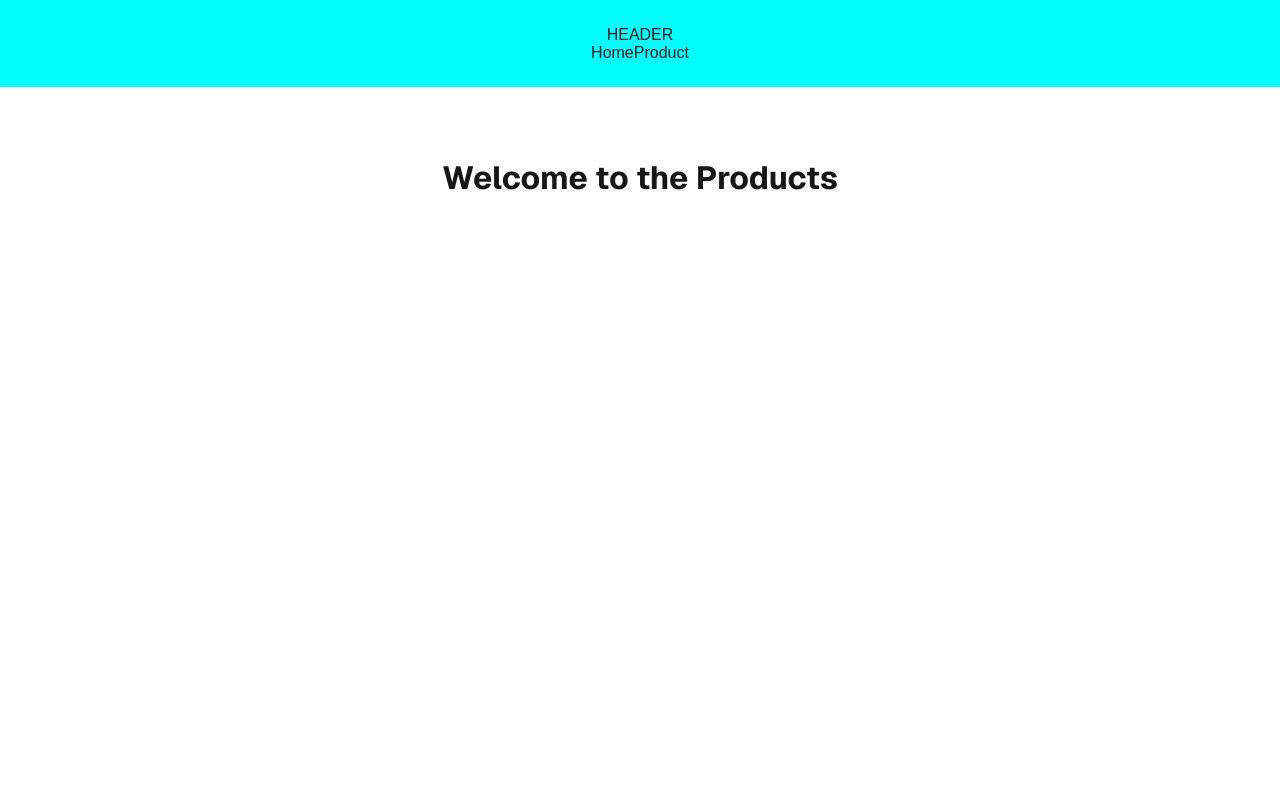
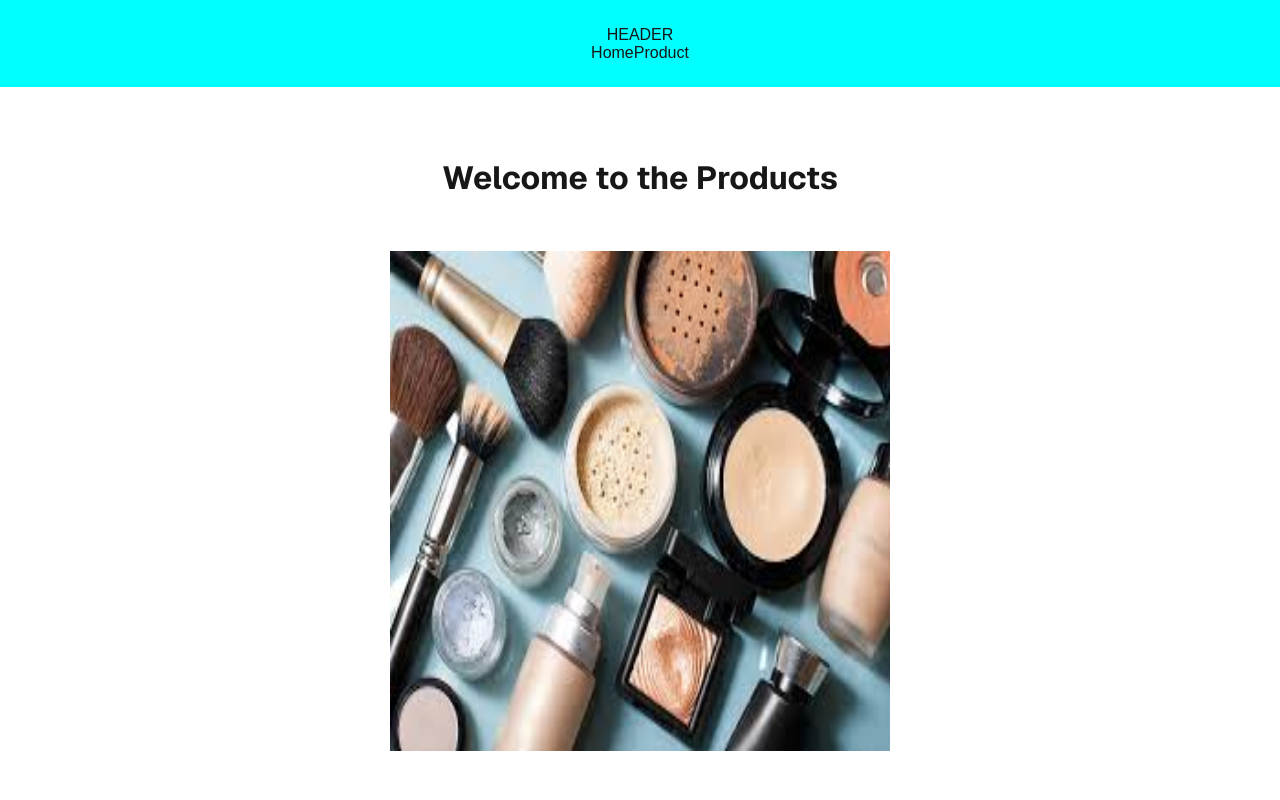
Before and after one commit to akverma2496/nextjs-learn, a Next.js app: page / in a window 1280 px wide. Shown: the top 800 px of the page. Built offline with nearby package versions, Linux system fonts and the light colour scheme.

Commit message:
static-assets-plus-api-task

```diff
--- a/src/app/api/products/[id]/route.js
+++ b/src/app/api/products/[id]/route.js
@@ -2,7 +2,9 @@ import { NextResponse } from "next/server";
 
 export async function GET(request, {params}) {
     const {id} = params
-  const response = await fetch(`https://dummyjson.com/products/${id}`)
+  const response = await fetch(`https://dummyjson.com/products/${id}`, {cache: "force-cache",
+    next: {revalidate : 3200}
+  })
   const product = await response.json()
   return NextResponse.json(product)
 }
--- a/src/app/api/products/route.js
+++ b/src/app/api/products/route.js
@@ -2,7 +2,9 @@ import { NextResponse } from "next/server";
 
 export async function GET() {
   console.log('API was called');
-  const response = await fetch("https://dummyjson.com/products")
+  const response = await fetch("https://dummyjson.com/products", {cache: "force-cache",
+    next: {revalidate : 3200}
+  })
   const products = await response.json()
   return NextResponse.json(products)
 }
--- a/src/app/page.js
+++ b/src/app/page.js
@@ -1,9 +1,16 @@
+import Image from "next/image";
 import styles from "./page.module.css";
 
 export default function Home() {
   return (
     <div className={styles.page}>
       <h1>Welcome to the Products</h1>
+      <Image
+      src="/products.jpeg"
+      width={500}
+      height={500}
+      alt="Products"
+    />
     </div>
   );
 }
--- a/src/app/products/page.js
+++ b/src/app/products/page.js
@@ -13,13 +13,11 @@ const page = async () => {
       <br/>
       <ul>
         {products.map((product) => (
-          <>
           <li key={product.id}>
             <h3>{product.title}</h3>
             <Link href={`/products/${product.id}`}>Go to Product {product.id}</Link>
           </li>
-          <hr/>
-          </>
+
         ))}
       </ul>
     </main>
```
Also changed, not shown: public/products.jpeg (added).
